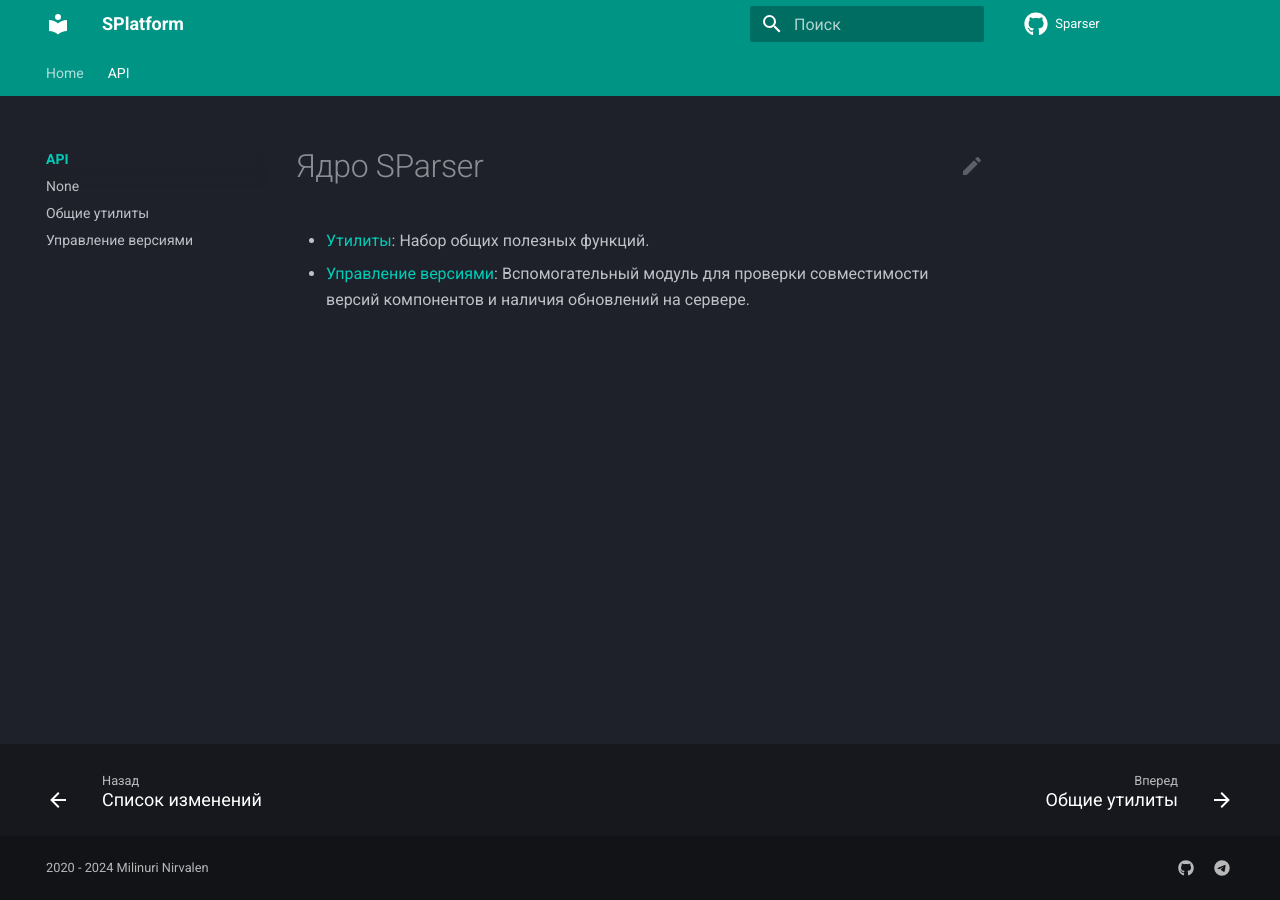
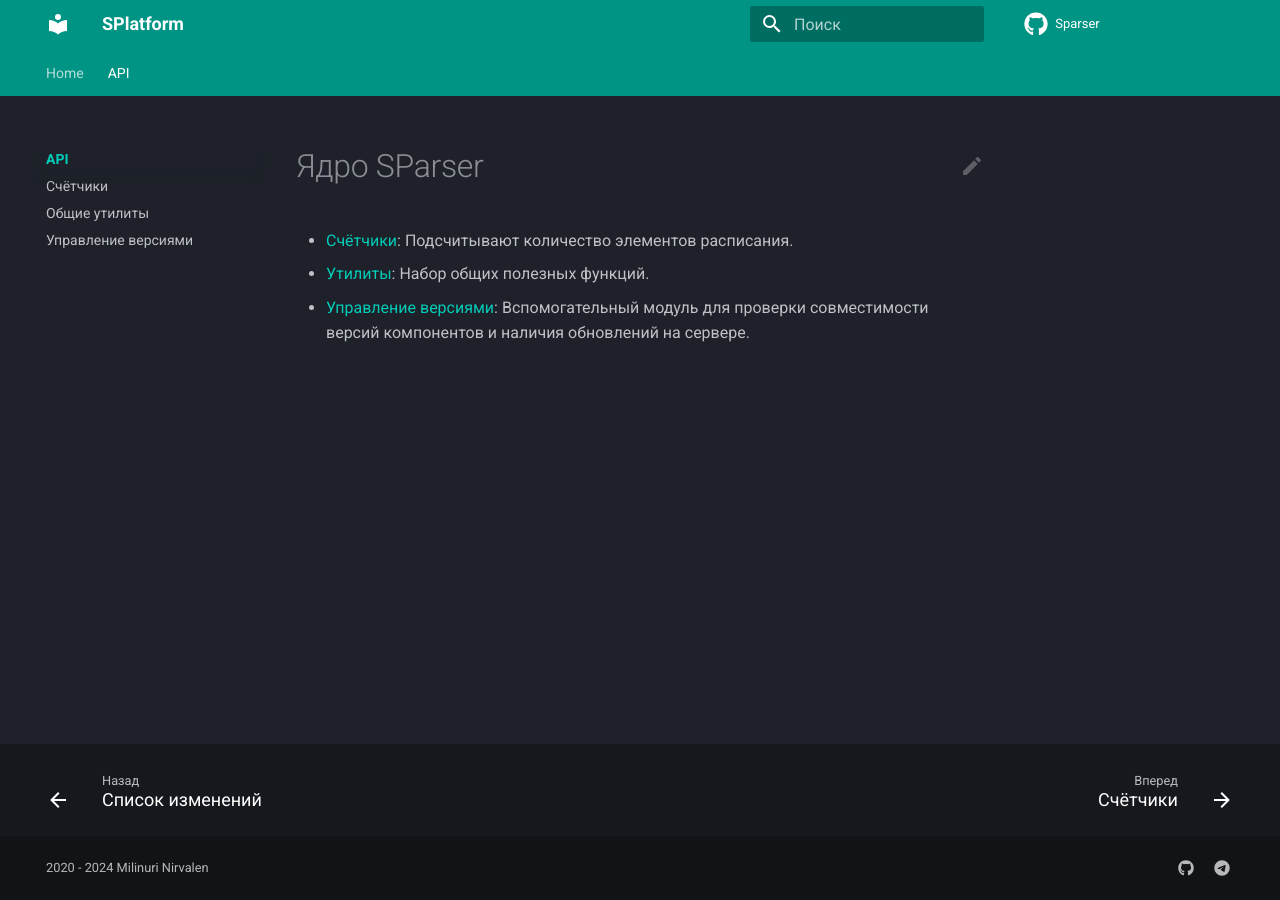
Before and after one commit to pentergust/sparser, an MkDocs documentation site: the page built from docs/sp/index.md, in a window 1280 px wide. Built offline with MkDocs 1.6.1 and Material for MkDocs 9.7.7, drawn with Linux system fonts in a browser that asks for light colours.

Commit message:
Docs: Add counter page

```diff
--- /dev/null
+++ b/docs/sp/counter.md
@@ -0,0 +1,3 @@
+# Счётчики
+
+::: sp.counter
--- a/docs/sp/index.md
+++ b/docs/sp/index.md
@@ -1,5 +1,6 @@
 # Ядро SParser
 
+- [Счётчики](counter.md): Подсчитывают количество элементов расписания.
 - [Утилиты](utils.md): Набор общих полезных функций.
 - [Управление версиями](version.md): Вспомогательный модуль для проверки
     совместимости версий компонентов и наличия обновлений на сервере.
```
